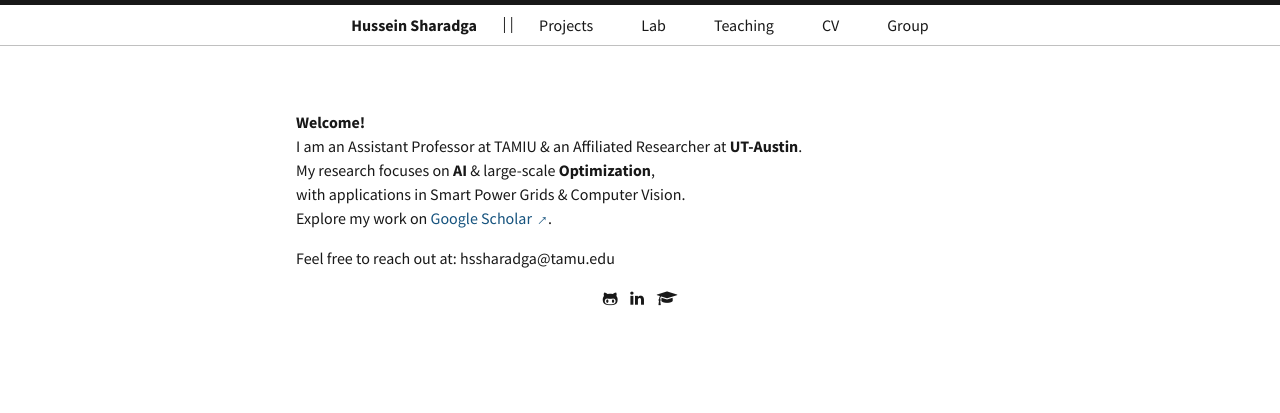
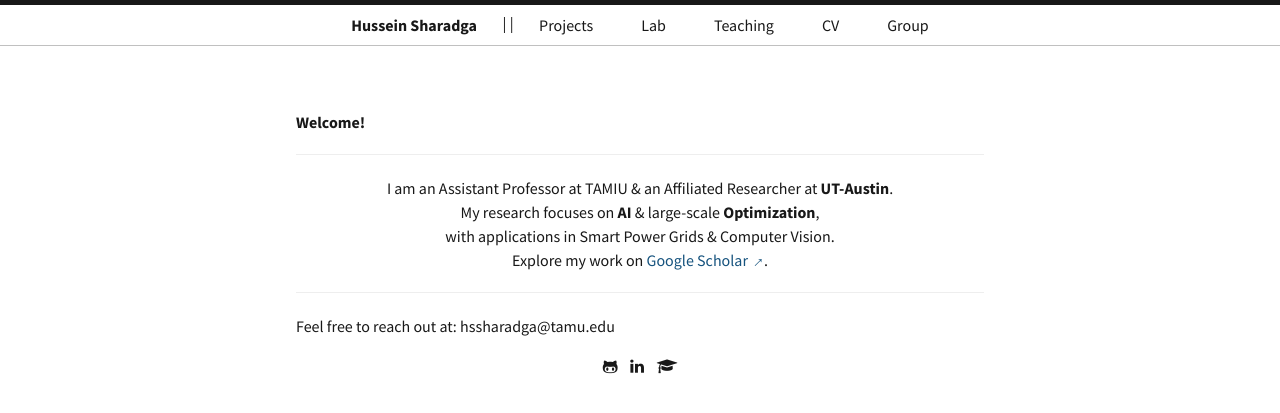
Before and after one commit to hssharadga/hssharadga.github.io, a Jekyll site: the page built from index.html, in a window 1280 px wide. Shown: the top 413 px of the page. Built offline with Jekyll 4.4.1, drawn with Linux system fonts in a browser that asks for light colours.

Commit message:
Update index.html

```diff
--- a/index.html
+++ b/index.html
@@ -14,6 +14,7 @@
 
    <p style="text-align: left;">
  <b>Welcome!</b> <br>
+ <hr style="margin: 20px 0;">
    <!-- </p>
 
  <p style="text-align: left;">	  -->
@@ -27,6 +28,7 @@
 
   </p>
 </div>
+<hr style="margin: 20px 0;">
 
 
 
```
